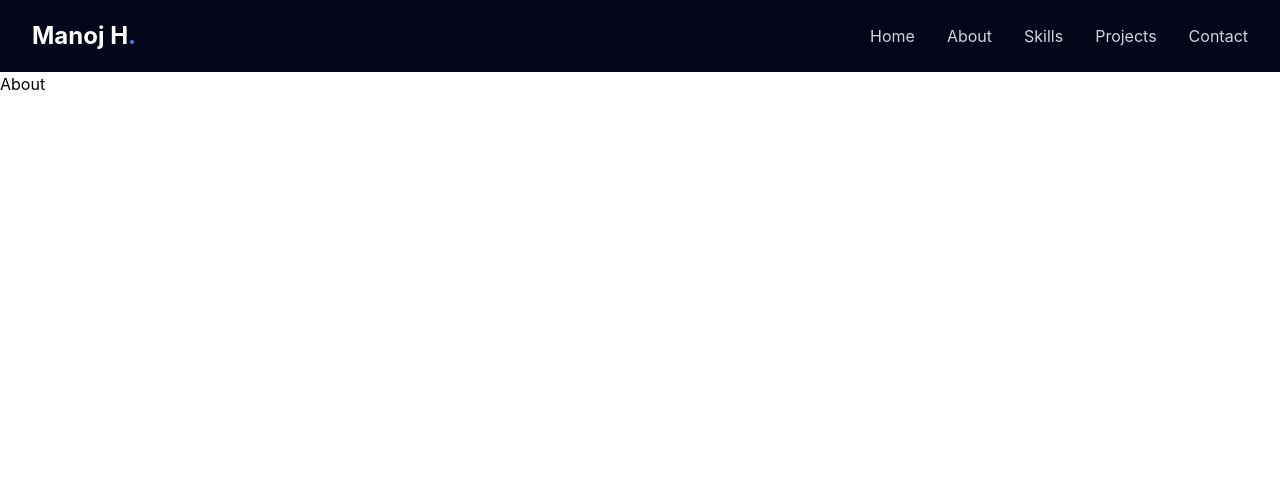
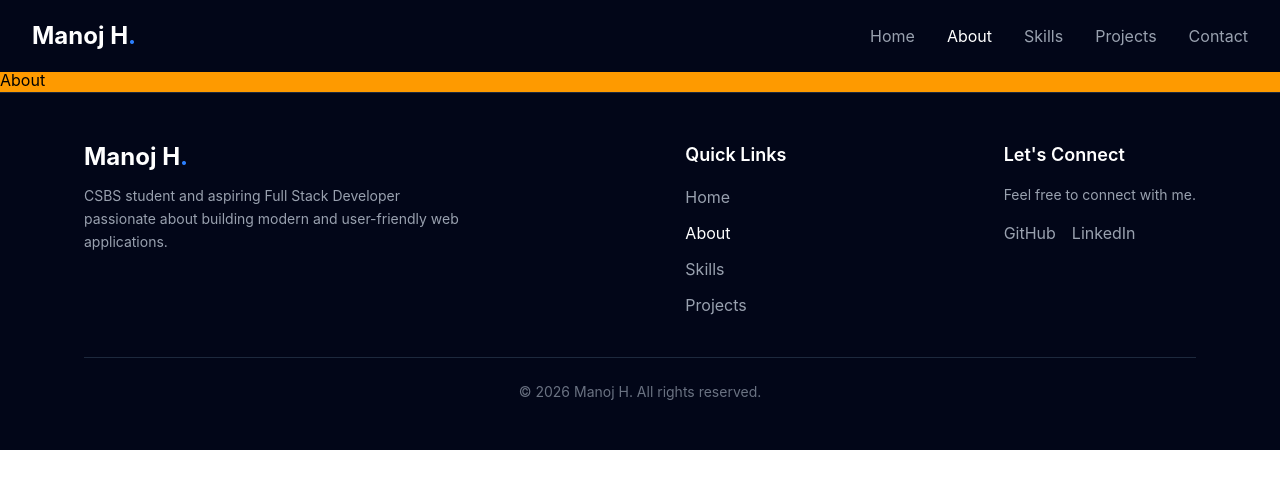
Before and after one commit to manoj2006h/Manoj-Portfolio, a React (Vite) app: page /about in a window 1280 px wide. Shown: the top 488 px of the page. Built offline with nearby package versions, Linux system fonts and the light colour scheme.

Commit message:
Complete footer

```diff
--- a/src/App.css
+++ b/src/App.css
@@ -1,184 +1,9 @@
-.counter {
-  font-size: 16px;
-  padding: 5px 10px;
-  border-radius: 5px;
-  color: var(--accent);
-  background: var(--accent-bg);
-  border: 2px solid transparent;
-  transition: border-color 0.3s;
-  margin-bottom: 24px;
-
-  &:hover {
-    border-color: var(--accent-border);
-  }
-  &:focus-visible {
-    outline: 2px solid var(--accent);
-    outline-offset: 2px;
-  }
+#ul{
+    list-style: none;
+    display: flex;
+    gap: 10px;
 }
 
-.hero {
-  position: relative;
-
-  .base,
-  .framework,
-  .vite {
-    inset-inline: 0;
-    margin: 0 auto;
-  }
-
-  .base {
-    width: 170px;
-    position: relative;
-    z-index: 0;
-  }
-
-  .framework,
-  .vite {
-    position: absolute;
-  }
-
-  .framework {
-    z-index: 1;
-    top: 34px;
-    height: 28px;
-    transform: perspective(2000px) rotateZ(300deg) rotateX(44deg) rotateY(39deg)
-      scale(1.4);
-  }
-
-  .vite {
-    z-index: 0;
-    top: 107px;
-    height: 26px;
-    width: auto;
-    transform: perspective(2000px) rotateZ(300deg) rotateX(40deg) rotateY(39deg)
-      scale(0.8);
-  }
+.active {
+  color: #fff;
 }
-
-#center {
-  display: flex;
-  flex-direction: column;
-  gap: 25px;
-  place-content: center;
-  place-items: center;
-  flex-grow: 1;
-
-  @media (max-width: 1024px) {
-    padding: 32px 20px 24px;
-    gap: 18px;
-  }
-}
-
-#next-steps {
-  display: flex;
-  border-top: 1px solid var(--border);
-  text-align: left;
-
-  & > div {
-    flex: 1 1 0;
-    padding: 32px;
-    @media (max-width: 1024px) {
-      padding: 24px 20px;
-    }
-  }
-
-  .icon {
-    margin-bottom: 16px;
-    width: 22px;
-    height: 22px;
-  }
-
-  @media (max-width: 1024px) {
-    flex-direction: column;
-    text-align: center;
-  }
-}
-
-#docs {
-  border-right: 1px solid var(--border);
-
-  @media (max-width: 1024px) {
-    border-right: none;
-    border-bottom: 1px solid var(--border);
-  }
-}
-
-#next-steps ul {
-  list-style: none;
-  padding: 0;
-  display: flex;
-  gap: 8px;
-  margin: 32px 0 0;
-
-  .logo {
-    height: 18px;
-  }
-
-  a {
-    color: var(--text-h);
-    font-size: 16px;
-    border-radius: 6px;
-    background: var(--social-bg);
-    display: flex;
-    padding: 6px 12px;
-    align-items: center;
-    gap: 8px;
-    text-decoration: none;
-    transition: box-shadow 0.3s;
-
-    &:hover {
-      box-shadow: var(--shadow);
-    }
-    .button-icon {
-      height: 18px;
-      width: 18px;
-    }
-  }
-
-  @media (max-width: 1024px) {
-    margin-top: 20px;
-    flex-wrap: wrap;
-    justify-content: center;
-
-    li {
-      flex: 1 1 calc(50% - 8px);
-    }
-
-    a {
-      width: 100%;
-      justify-content: center;
-      box-sizing: border-box;
-    }
-  }
-}
-
-#spacer {
-  height: 88px;
-  border-top: 1px solid var(--border);
-  @media (max-width: 1024px) {
-    height: 48px;
-  }
-}
-
-.ticks {
-  position: relative;
-  width: 100%;
-
-  &::before,
-  &::after {
-    content: '';
-    position: absolute;
-    top: -4.5px;
-    border: 5px solid transparent;
-  }
-
-  &::before {
-    left: 0;
-    border-left-color: var(--border);
-  }
-  &::after {
-    right: 0;
-    border-right-color: var(--border);
-  }
-}
--- a/src/App.jsx
+++ b/src/App.jsx
@@ -7,6 +7,7 @@ import About from './Components/About';
 import Project from './Components/Project';
 import Skills from './Components/Skills';
 import Contact from './Components/Contact';
+import Footer from './Components/Footer';
 
 function App() {
 
@@ -16,6 +17,7 @@ function App() {
     element:<div>
       <Navbar />
       <Home />
+      <Footer/>
     </div>
   },
   {
@@ -23,6 +25,7 @@ function App() {
     element:<div>
       <Navbar />
       <About />
+      <Footer/>
     </div>
   },
   {
@@ -30,6 +33,7 @@ function App() {
     element:<div>
       <Navbar />
       <Project />
+      <Footer/>
     </div>
   },
   {
@@ -37,6 +41,7 @@ function App() {
     element:<div>
       <Navbar />
       <Skills />
+      <Footer/>
     </div>
   },
   {
@@ -44,12 +49,17 @@ function App() {
     element:<div>
       <Navbar />
       <Contact />
+      <Footer/>
     </div>
   },
+
 ]);
 
   return (
+    <>
     <RouterProvider router={router} />
+
+    </>
   )
 }
 
--- a/src/Components/About.jsx
+++ b/src/Components/About.jsx
@@ -2,7 +2,7 @@ import React from 'react'
 
 const About = () => {
   return (
-    <div>About</div>
+    <div className='mt-17 bg-amber-500'>About</div>
   )
 }
 
--- /dev/null
+++ b/src/Components/Footer.jsx
@@ -0,0 +1,111 @@
+import React from 'react'
+import { NavLink } from 'react-router'
+
+const Footer = () => {
+    return (
+        <footer className="bg-slate-950 text-white border-t border-slate-800">
+
+            <div className="max-w-6xl mx-auto px-5 py-12">
+
+                <div className="flex flex-col gap-10 md:flex-row md:items-start md:justify-between">
+
+                    {/* Logo / About */}
+                    <div>
+                        <h2 className="text-2xl font-bold">
+                            Manoj H<span className="text-blue-500">.</span>
+                        </h2>
+
+                        <p className="mt-3 max-w-sm text-sm leading-relaxed text-gray-400">
+                            CSBS student and aspiring Full Stack Developer passionate
+                            about building modern and user-friendly web applications.
+                        </p>
+                    </div>
+
+                    {/* Quick Links */}
+                    <div>
+                        <h3 className="mb-4 text-lg font-semibold">
+                            Quick Links
+                        </h3>
+
+                        <ul className="flex flex-col gap-3 text-gray-400">
+                            <li>
+                                <NavLink
+                                    to="/"
+                                    className="hover:text-white transition"
+                                >
+                                    Home
+                                </NavLink>
+                            </li>
+
+                            <li>
+                                <NavLink
+                                    to="/about"
+                                    className="hover:text-white transition"
+                                >
+                                    About
+                                </NavLink>
+                            </li>
+
+                            <li>
+                                <NavLink
+                                    to="/skills"
+                                    className="hover:text-white transition"
+                                >
+                                    Skills
+                                </NavLink>
+                            </li>
+
+                            <li>
+                                <NavLink
+                                    to="/projects"
+                                    className="hover:text-white transition"
+                                >
+                                    Projects
+                                </NavLink>
+                            </li>
+                        </ul>
+                    </div>
+
+                    {/* Contact */}
+                    <div>
+                        <h3 className="mb-4 text-lg font-semibold">
+                            Let's Connect
+                        </h3>
+
+                        <p className="text-sm text-gray-400">
+                            Feel free to connect with me.
+                        </p>
+
+                        <div className="flex gap-4 mt-4">
+                            <a
+                                target='_blank'
+                                href="https://github.com/manoj2006h"
+                                className="text-gray-400 hover:text-white transition"
+                            >
+                                GitHub
+                            </a>
+
+                            <a
+                                target='_blank'
+                                href="https://www.linkedin.com/in/manoj2006h/"
+                                className="text-gray-400 hover:text-white transition"
+                            >
+                                LinkedIn
+                            </a>
+                        </div>
+                    </div>
+
+                </div>
+
+                {/* Bottom */}
+                <div className="mt-10 border-t border-slate-800 pt-6 text-center text-sm text-gray-500">
+                    © {new Date().getFullYear()} Manoj H. All rights reserved.
+                </div>
+
+            </div>
+
+        </footer>
+    )
+}
+
+export default Footer
--- a/src/Components/Home.jsx
+++ b/src/Components/Home.jsx
@@ -1,54 +1,71 @@
 import React from 'react'
 import { useNavigate } from 'react-router'
-
+import ManojPic from '../Assets/ManojPic.png'
 
 const Home = () => {
   const navigator = useNavigate()
 
   return (
-    <>
     <section className="min-h-screen bg-slate-950 text-white flex items-center">
 
-      <div className="max-w-6xl mx-auto w-full px-8">
+      {/* Main Container */}
+      <div className="max-w-6xl mx-auto w-full px-5 py-24 flex flex-col gap-10 md:flex-row md:items-center md:justify-between">
 
-        <p className="text-blue-500 text-lg mb-4">
+        {/* Left Side - Text */}
+        <div className="w-full md:w-1/2">
+
+          <p className="text-base text-blue-500 mb-3 sm:text-lg">
             Hi, I'm
           </p>
 
-        <h1 className="text-5xl md:text-7xl font-bold">
+          <h1 className="text-4xl font-bold sm:text-5xl md:text-6xl lg:text-7xl">
             Manoj H.
           </h1>
 
-        <h2 className="text-3xl md:text-5xl font-semibold text-gray-400 mt-4">
+          <h2 className="text-2xl font-semibold text-gray-400 mt-4 sm:text-3xl md:text-4xl lg:text-5xl">
             Aspiring Full Stack Developer
           </h2>
 
-        <p className="text-gray-400 mt-6 max-w-xl leading-relaxed">
+          <p className="text-sm text-gray-400 mt-6 leading-relaxed sm:text-base max-w-xl">
             I'm a CSBS student passionate about building modern,
             responsive, and user-friendly web applications.
           </p>
 
-        <div className="flex gap-4 mt-8">
-          <button onClick={()=>{
-            navigator('/projects')
-          }
-          } className="bg-blue-600 px-6 py-3 rounded-lg hover:bg-blue-700 transition">
+          {/* Buttons */}
+          <div className="flex flex-col gap-4 mt-8 sm:flex-row">
+
+            <button
+              onClick={() => navigator('/projects')}
+              className="w-full bg-blue-600 px-6 py-3 rounded-lg hover:bg-blue-700 transition sm:w-auto"
+            >
               View Projects
             </button>
 
             <button
-          onClick={()=>{
-            navigator('/contact')
-          }}
-          className="border border-gray-600 px-6 py-3 rounded-lg hover:bg-slate-800 transition">
+              onClick={() => navigator('/contact')}
+              className="w-full border border-gray-600 px-6 py-3 rounded-lg hover:bg-slate-800 transition sm:w-auto"
+            >
               Contact Me
             </button>
+
+          </div>
+
+        </div>
+
+        {/* Right Side - Image */}
+        <div className="w-full flex justify-center md:w-1/2">
+
+          <img
+            src={ManojPic}
+            alt="Manoj"
+            className="w-full max-w-xs rounded-2xl object-cover sm:max-w-sm md:max-w-md"
+          />
+
         </div>
 
       </div>
 
     </section>
-    </>
   )
 }
 
--- a/src/Components/Navbar.jsx
+++ b/src/Components/Navbar.jsx
@@ -1,39 +1,115 @@
-import React from 'react'
-import { Link, NavLink } from 'react-router'
+import React, { useState } from 'react'
+import { NavLink } from 'react-router'
 
 const Navbar = () => {
+  const [isOpen, setIsOpen] = useState(false)
+
   return (
-    <nav className="flex items-center justify-between px-8 py-5 bg-slate-950 text-white">
+    <nav className="fixed top-0 left-0 z-50 w-full bg-slate-950 text-white">
+
+      <div className="flex items-center justify-between px-5 py-5 md:px-8">
 
         {/* Logo */}
         <h1 className="text-2xl font-bold">
           Manoj H<span className="text-blue-500">.</span>
         </h1>
 
-        {/* Navigation Links */}
-        <ul className="flex items-center gap-8 text-gray-300">
-          <li className="cursor-pointer hover:text-blue-500 transition duration-300">
-            <NavLink to='/' >Home</NavLink>
+        {/* Desktop Navigation */}
+        <ul className="hidden items-center gap-8 text-gray-400 md:flex">
+          <li>
+            <NavLink
+              to="/"
+              className="hover:text-white transition duration-300"
+            >
+              Home
+            </NavLink>
           </li>
 
-          <li className="cursor-pointer hover:text-blue-500 transition duration-300">
-            <NavLink to='/about' >About</NavLink>
+          <li>
+            <NavLink
+              to="/about"
+              className="hover:text-white transition duration-300"
+            >
+              About
+            </NavLink>
           </li>
 
-          <li className="cursor-pointer hover:text-blue-500 transition duration-300">
-            <NavLink to='/skills' >Skills</NavLink>
+          <li>
+            <NavLink
+              to="/skills"
+              className="hover:text-white transition duration-300"
+            >
+              Skills
+            </NavLink>
           </li>
 
-          <li className="cursor-pointer hover:text-blue-500 transition duration-300">
-            <NavLink to='/projects' >Projects</NavLink>
+          <li>
+            <NavLink
+              to="/projects"
+              className="hover:text-white transition duration-300"
+            >
+              Projects
+            </NavLink>
           </li>
 
-          <li className="cursor-pointer hover:text-blue-500 transition duration-300">
-            <NavLink to='/contact' >Contact</NavLink>
+          <li>
+            <NavLink
+              to="/contact"
+              className="hover:text-white transition duration-300"
+            >
+              Contact
+            </NavLink>
           </li>
         </ul>
 
-      </nav>
+        {/* Mobile Hamburger */}
+        <button
+          onClick={() => setIsOpen(!isOpen)}
+          className="text-2xl md:hidden"
+        >
+          ☰
+        </button>
+
+      </div>
+
+      {/* Mobile Navigation */}
+      {isOpen && (
+        <ul className="flex flex-col gap-6 px-5 pb-6 text-gray-300 md:hidden">
+
+          <li>
+            <NavLink to="/" onClick={() => setIsOpen(false)}>
+              Home
+            </NavLink>
+          </li>
+
+          <li>
+            <NavLink to="/about" onClick={() => setIsOpen(false)}>
+              About
+            </NavLink>
+          </li>
+
+          <li>
+            <NavLink to="/skills" onClick={() => setIsOpen(false)}>
+              Skills
+            </NavLink>
+          </li>
+
+          <li>
+            <NavLink to="/projects" onClick={() => setIsOpen(false)}>
+              Projects
+            </NavLink>
+          </li>
+
+          <li>
+            <NavLink to="/contact" onClick={() => setIsOpen(false)}>
+              Contact
+            </NavLink>
+          </li>
+
+        </ul>
+      )}
+
+    </nav>
   )
 }
 
```
Also changed, not shown: src/Assets/ManojPic.png (added). Lines whose indentation alone changed are shown as unchanged.
